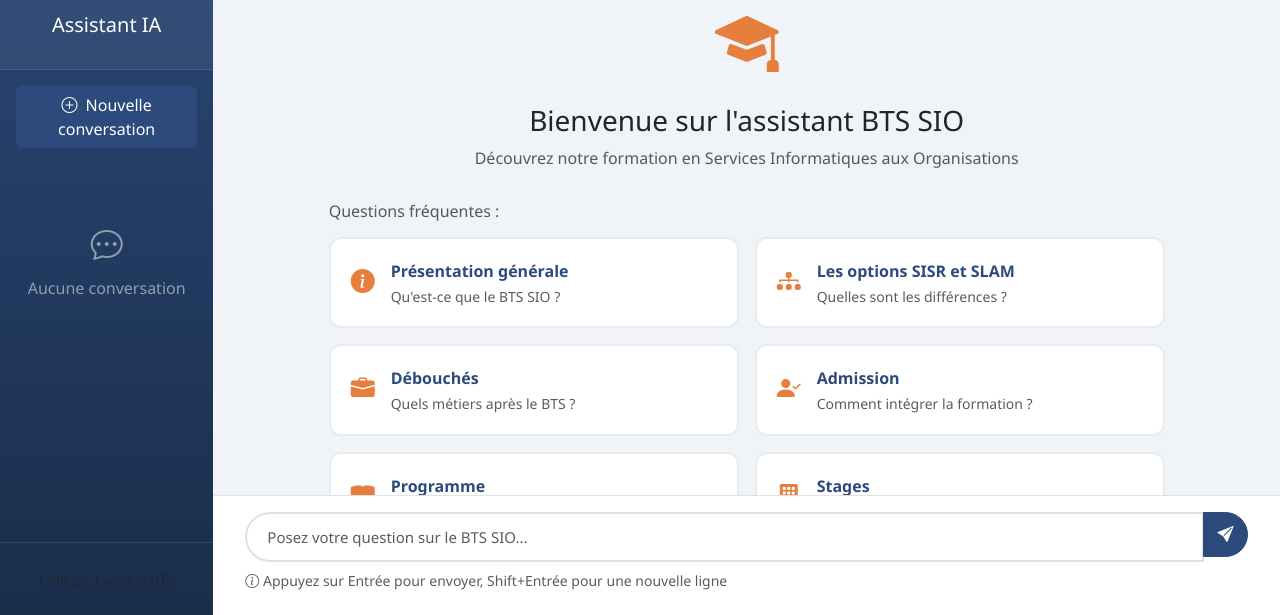
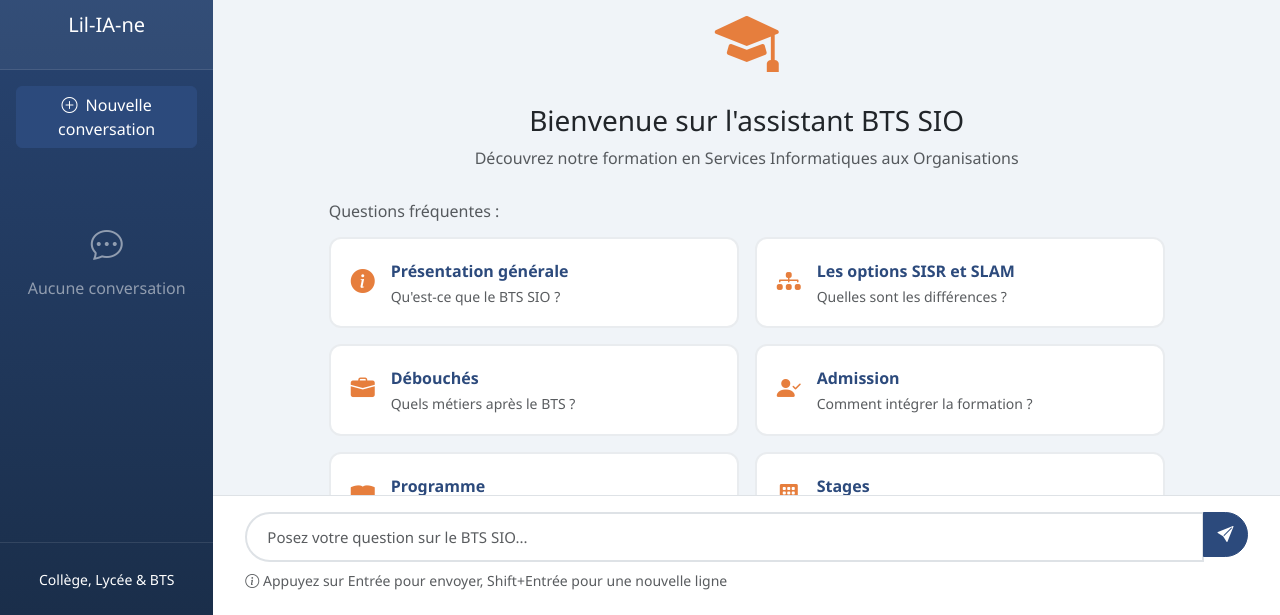
Before and after one commit to bohort-32/Liliane, a website: page WebChat/public/index.html in a window 1280 px wide. Shown: the part 185-800 px from the top of the page. Drawn offline with nearby package versions, Linux system fonts and the light colour scheme; no server answers.

Commit message:
modifications graphiques

```diff
--- a/WebChat/package.json
+++ b/WebChat/package.json
@@ -10,7 +10,7 @@
     "prompt:edit": "node scripts/manage-prompt.js edit"
   },
   "dependencies": {
-    "express": "^4.18.2",
+    "express": "^4.22.1",
     "ollama": "^0.5.0"
   },
   "devDependencies": {
--- a/WebChat/public/index.html
+++ b/WebChat/public/index.html
@@ -4,8 +4,9 @@
 <head>
     <meta charset="UTF-8">
     <meta name="viewport" content="width=device-width, initial-scale=1.0">
-    <title>Assistant IA - Saint Louis Collège</title>
+    <title>Lil-IA-ne</title>
 
+    <link rel="icon" type="image/png" href="/images/robot.png" />
     <!-- Bootstrap CSS -->
     <link href="https://cdn.jsdelivr.net/npm/bootstrap@5.3.2/dist/css/bootstrap.min.css" rel="stylesheet">
     <!-- Bootstrap Icons -->
@@ -21,7 +22,7 @@
             <div class="col-md-3 col-lg-2 sidebar p-0">
                 <div class="sidebar-header">
                     <img src="images/logo.png" alt="Saint Louis Collège" class="logo mb-3">
-                    <h5 class="text-white mb-0">Assistant IA</h5>
+                    <h5 class="text-white mb-0">Lil-IA-ne</h5>
                 </div>
 
                 <div class="p-3">
@@ -39,7 +40,7 @@
                 </div>
 
                 <div class="sidebar-footer">
-                    <small class="text-muted">Collège, Lycée & BTS</small>
+                    <small style="color:  #fff;">Collège, Lycée & BTS</small>
                 </div>
             </div>
 
@@ -136,7 +137,7 @@
                     <div class="spinner-border text-primary" role="status">
                         <span class="visually-hidden">Chargement...</span>
                     </div>
-                    <p class="text-muted mt-2 mb-0">L'assistant réfléchit...</p>
+                    <p class="text-muted mt-2 mb-0">Lil-IA-ne réfléchit...</p>
                 </div>
 
                 <!-- Input -->
```
Also changed, not shown: README.md, WebChat/public/images/Robot.png (added).
